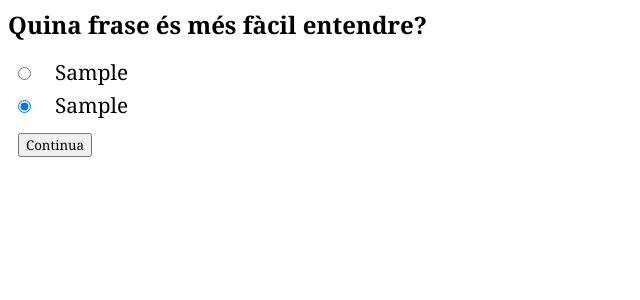
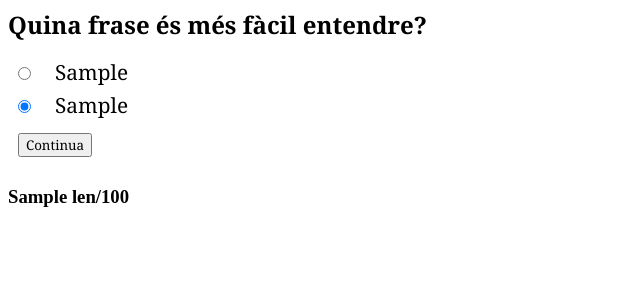
Before and after one commit to aconeil/Readability, a Flask app: template scripts/survey_dev/templates/caranking.html in a window 1280 px wide. Shown: the top 300 px of the page, without its empty margins (0-640 px from the left). Run offline with Flask 2, Linux system fonts and the light colour scheme; the template is opened without the code that fills it: most values are stand-ins (such as "Sample title", 1, 10 or a date in 2020).

Commit message:
counting

```diff
--- a/scripts/survey_dev/main.py
+++ b/scripts/survey_dev/main.py
@@ -141,7 +141,7 @@ def lang():
         score, idone, idtwo = ranking[0], ranking[1], ranking[2]
         # render ranking template using the selected ids
         return flask.render_template(iso+'ranking.html', sentence1=data[idone][2], sent1id=data[idone][0],
-                              sentence2=data[idtwo][2], sent2id=data[idtwo][0], iso=iso, level=level)
+                              sentence2=data[idtwo][2], sent2id=data[idtwo][0], iso=iso, level=level, len=(100-len(ranking_list)))
 
 
 #@app.route('/run_xbox', methods=['GET', 'POST'])
--- a/scripts/survey_dev/templates/caranking.html
+++ b/scripts/survey_dev/templates/caranking.html
@@ -9,6 +9,7 @@
 		<form action="{{ url_for('lang') }}" method="POST">
 			<input type="hidden" name="data" value="{{ data }}"/>
             <input type="hidden" name="iso" value="{{ iso }}"/>
+            <input type="hidden" name="len" value="{{ len }}"/>
             <input type="hidden" name="level" value="{{  level }}"/>
             <h1>Quina frase és més fàcil entendre?</h1>
 			<div class="form-check">
@@ -26,6 +27,7 @@
 				</label>
 			</div>
 			<input type="submit" name="next" value="Continua">
+            <h3>{{ len }}/100</h3>
 		</form>
 
 	</body>
--- a/scripts/survey_dev/templates/enranking.html
+++ b/scripts/survey_dev/templates/enranking.html
@@ -9,6 +9,7 @@
 		<form action="{{ url_for('lang') }}" method="POST">
 			<input type="hidden" name="data" value="{{ data }}"/>
             <input type="hidden" name="iso" value="{{ iso }}"/>
+            <input type="hidden" name="len" value="{{ len }}"/>
             <input type="hidden" name="level" value="{{ level }}"/>
 			<h1>Which sentence is easier?</h1>
 			<div class="form-check">
@@ -26,6 +27,7 @@
 				</label>
 			</div>
 			<input type="submit" name="next" value="Next">
+            <h3>{{ len }}/100</h3>
 		</form>
 
 	</body>
--- a/scripts/survey_dev/templates/esranking.html
+++ b/scripts/survey_dev/templates/esranking.html
@@ -9,6 +9,7 @@
 		<form action="{{ url_for('lang') }}" method="POST">
 			<input type="hidden" name="data" value="{{ data }}"/>
             <input type="hidden" name="iso" value="{{ iso }}"/>
+            <input type="hidden" name="len" value="{{ len }}"/>
             <input type="hidden" name="level" value="{{  level }}"/>
 			<h1>¿Cúal frase es más fácil de entender?</h1>
 			<div class="form-check">
@@ -26,6 +27,7 @@
 				</label>
 			</div>
 			<input type="submit" name="next" value="Seguir">
+            <h3>{{ len }}/100</h3>
 		</form>
 
 	</body>
--- a/scripts/survey_dev/templates/firanking.html
+++ b/scripts/survey_dev/templates/firanking.html
@@ -9,6 +9,7 @@
 		<form action="{{ url_for('lang') }}" method="POST">
 			<input type="hidden" name="data" value="{{ data }}"/>
             <input type="hidden" name="iso" value="{{ iso }}"/>
+            <input type="hidden" name="len" value="{{ len }}"/>
             <input type="hidden" name="level" value="{{  level }}"/>
 			<h1>Kumpi lause on helpompi?</h1>
 			<div class="form-check">
@@ -26,6 +27,7 @@
 				</label>
 			</div>
 			<input type="submit" name="next" value="Jatkaa">
+            <h3>{{ len }}/100</h3>
 		</form>
 
 	</body>
--- a/scripts/survey_dev/templates/ruranking.html
+++ b/scripts/survey_dev/templates/ruranking.html
@@ -9,6 +9,7 @@
 		<form action="{{ url_for('lang') }}" method="POST">
 			<input type="hidden" name="data" value="{{ data }}"/>
             <input type="hidden" name="iso" value="{{ iso }}"/>
+            <input type="hidden" name="len" value="{{ len }}"/>
             <input type="hidden" name="level" value="{{  level }}"/>
 			<h1>Какое предложение легче понять?</h1>
 			<div class="form-check">
@@ -26,6 +27,7 @@
 				</label>
 			</div>
 			<input type="submit" name="next" value="Продолжать">
+            <h3>{{ len }}/100</h3>
 		</form>
 
 	</body>
--- a/scripts/survey_dev/templates/swranking.html
+++ b/scripts/survey_dev/templates/swranking.html
@@ -9,6 +9,7 @@
 		<form action="{{ url_for('lang') }}" method="POST">
 			<input type="hidden" name="data" value="{{ data }}"/>
             <input type="hidden" name="iso" value="{{ iso }}"/>
+            <input type="hidden" name="len" value="{{ len }}"/>
             <input type="hidden" name="level" value="{{  level }}"/>
 			<h1>Sentensi ipi ni rahisi zaidi?</h1>
 			<div class="form-check">
@@ -26,6 +27,7 @@
 				</label>
 			</div>
 			<input type="submit" name="next" value="Endelea">
+            <h3>{{ len }}/100</h3>
 		</form>
 
 	</body>
--- a/scripts/survey_dev/templates/zuranking.html
+++ b/scripts/survey_dev/templates/zuranking.html
@@ -9,6 +9,7 @@
 		<form action="{{ url_for('lang') }}" method="POST">
 			<input type="hidden" name="data" value="{{ data }}"/>
             <input type="hidden" name="iso" value="{{ iso }}"/>
+            <input type="hidden" name="len" value="{{ len }}"/>
             <input type="hidden" name="level" value="{{  level }}"/>
 			<h1>Yimuphi umusho olula?</h1>
 			<div class="form-check">
@@ -26,6 +27,7 @@
 				</label>
 			</div>
 			<input type="submit" name="next" value="Qhubeka">
+            <h3>{{ len }}/100</h3>
 		</form>
 
 	</body>
```
